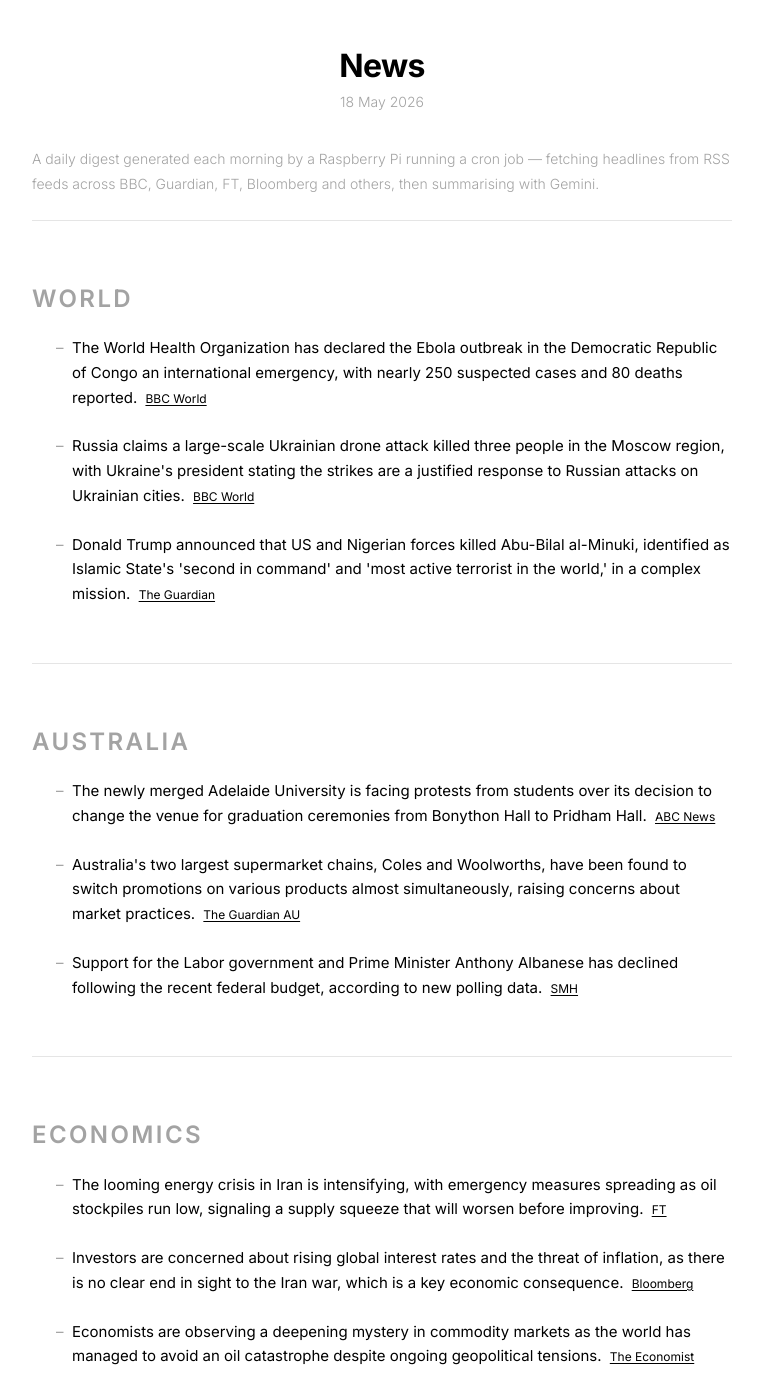
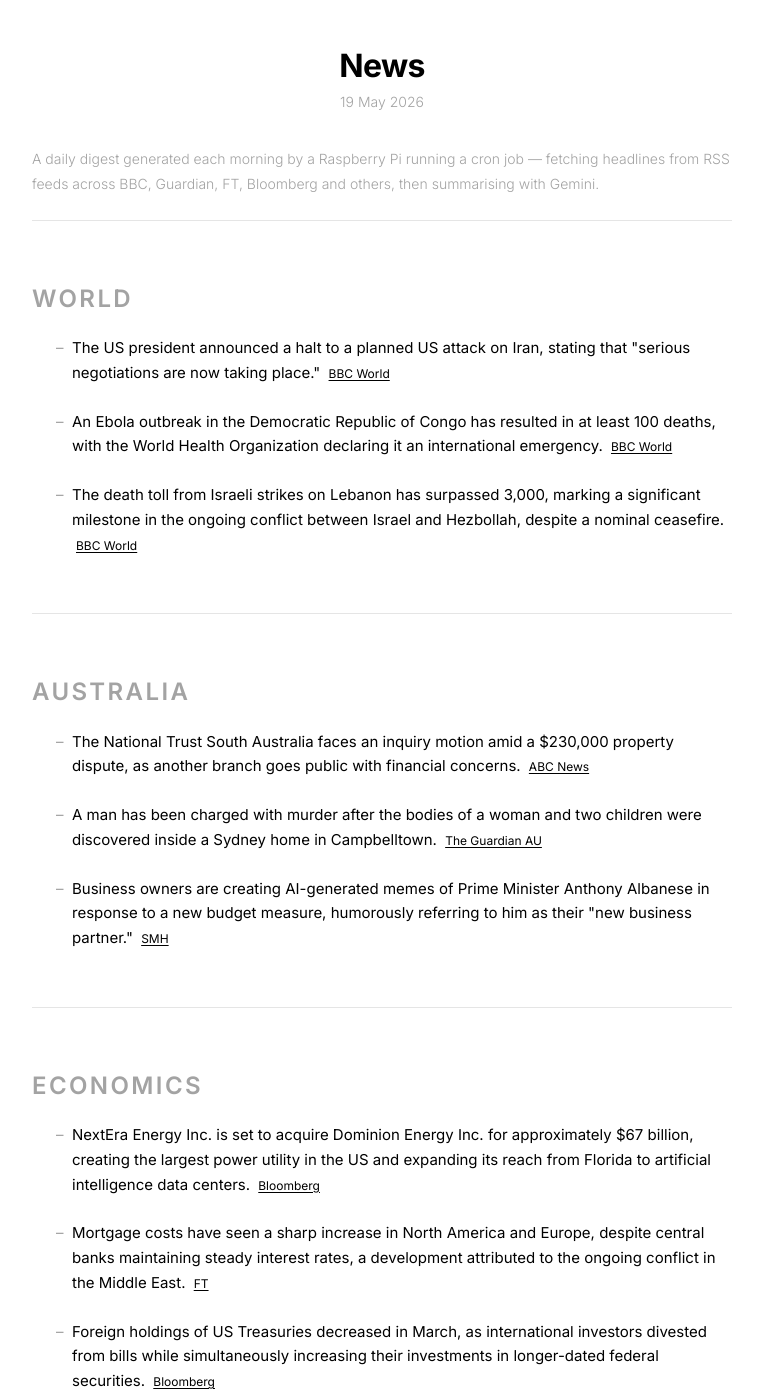
Before and after one commit to s-jac/s-jac.github.io, a Jekyll site: the page built from projects/news.html, in a window 1280 px wide and 1400 px high. Shown: the whole window, without its empty margins (258-1021 px from the left). Built offline with Jekyll 4.4.1, drawn with Linux system fonts in a browser that asks for light colours; some of the changed text lies outside the part shown.

Commit message:
daily news update 19 May 2026

```diff
--- a/_data/news.json
+++ b/_data/news.json
@@ -1,24 +1,24 @@
 {
-  "date": "18 May 2026",
-  "generated_at": "2026-05-17T21:00:35.995935+00:00",
+  "date": "19 May 2026",
+  "generated_at": "2026-05-18T21:00:26.756327+00:00",
   "sections": [
     {
       "heading": "World",
       "bullets": [
         {
-          "text": "The World Health Organization has declared the Ebola outbreak in the Democratic Republic of Congo an international emergency, with nearly 250 suspected cases and 80 deaths reported.",
+          "text": "The US president announced a halt to a planned US attack on Iran, stating that \"serious negotiations are now taking place.\"",
           "source": "BBC World",
           "url": "https://www.bbc.com/news/world"
         },
         {
-          "text": "Russia claims a large-scale Ukrainian drone attack killed three people in the Moscow region, with Ukraine's president stating the strikes are a justified response to Russian attacks on Ukrainian cities.",
+          "text": "An Ebola outbreak in the Democratic Republic of Congo has resulted in at least 100 deaths, with the World Health Organization declaring it an international emergency.",
           "source": "BBC World",
           "url": "https://www.bbc.com/news/world"
         },
         {
-          "text": "Donald Trump announced that US and Nigerian forces killed Abu-Bilal al-Minuki, identified as Islamic State's 'second in command' and 'most active terrorist in the world,' in a complex mission.",
-          "source": "The Guardian",
-          "url": "https://www.theguardian.com"
+          "text": "The death toll from Israeli strikes on Lebanon has surpassed 3,000, marking a significant milestone in the ongoing conflict between Israel and Hezbollah, despite a nominal ceasefire.",
+          "source": "BBC World",
+          "url": "https://www.bbc.com/news/world"
         }
       ]
     },
@@ -26,17 +26,17 @@
       "heading": "Australia",
       "bullets": [
         {
-          "text": "The newly merged Adelaide University is facing protests from students over its decision to change the venue for graduation ceremonies from Bonython Hall to Pridham Hall.",
+          "text": "The National Trust South Australia faces an inquiry motion amid a $230,000 property dispute, as another branch goes public with financial concerns.",
           "source": "ABC News",
           "url": "https://www.abc.net.au/news"
         },
         {
-          "text": "Australia's two largest supermarket chains, Coles and Woolworths, have been found to switch promotions on various products almost simultaneously, raising concerns about market practices.",
+          "text": "A man has been charged with murder after the bodies of a woman and two children were discovered inside a Sydney home in Campbelltown.",
           "source": "The Guardian AU",
           "url": "https://www.theguardian.com/au"
         },
         {
-          "text": "Support for the Labor government and Prime Minister Anthony Albanese has declined following the recent federal budget, according to new polling data.",
+          "text": "Business owners are creating AI-generated memes of Prime Minister Anthony Albanese in response to a new budget measure, humorously referring to him as their \"new business partner.\"",
           "source": "SMH",
           "url": "https://www.smh.com.au"
         }
@@ -46,19 +46,19 @@
       "heading": "Economics",
       "bullets": [
         {
-          "text": "The looming energy crisis in Iran is intensifying, with emergency measures spreading as oil stockpiles run low, signaling a supply squeeze that will worsen before improving.",
+          "text": "NextEra Energy Inc. is set to acquire Dominion Energy Inc. for approximately $67 billion, creating the largest power utility in the US and expanding its reach from Florida to artificial intelligence data centers.",
+          "source": "Bloomberg",
+          "url": "https://www.bloomberg.com/markets"
+        },
+        {
+          "text": "Mortgage costs have seen a sharp increase in North America and Europe, despite central banks maintaining steady interest rates, a development attributed to the ongoing conflict in the Middle East.",
           "source": "FT",
           "url": "https://www.ft.com"
         },
         {
-          "text": "Investors are concerned about rising global interest rates and the threat of inflation, as there is no clear end in sight to the Iran war, which is a key economic consequence.",
+          "text": "Foreign holdings of US Treasuries decreased in March, as international investors divested from bills while simultaneously increasing their investments in longer-dated federal securities.",
           "source": "Bloomberg",
           "url": "https://www.bloomberg.com/markets"
-        },
-        {
-          "text": "Economists are observing a deepening mystery in commodity markets as the world has managed to avoid an oil catastrophe despite ongoing geopolitical tensions.",
-          "source": "The Economist",
-          "url": "https://www.economist.com/finance-and-economics"
         }
       ]
     }
```
